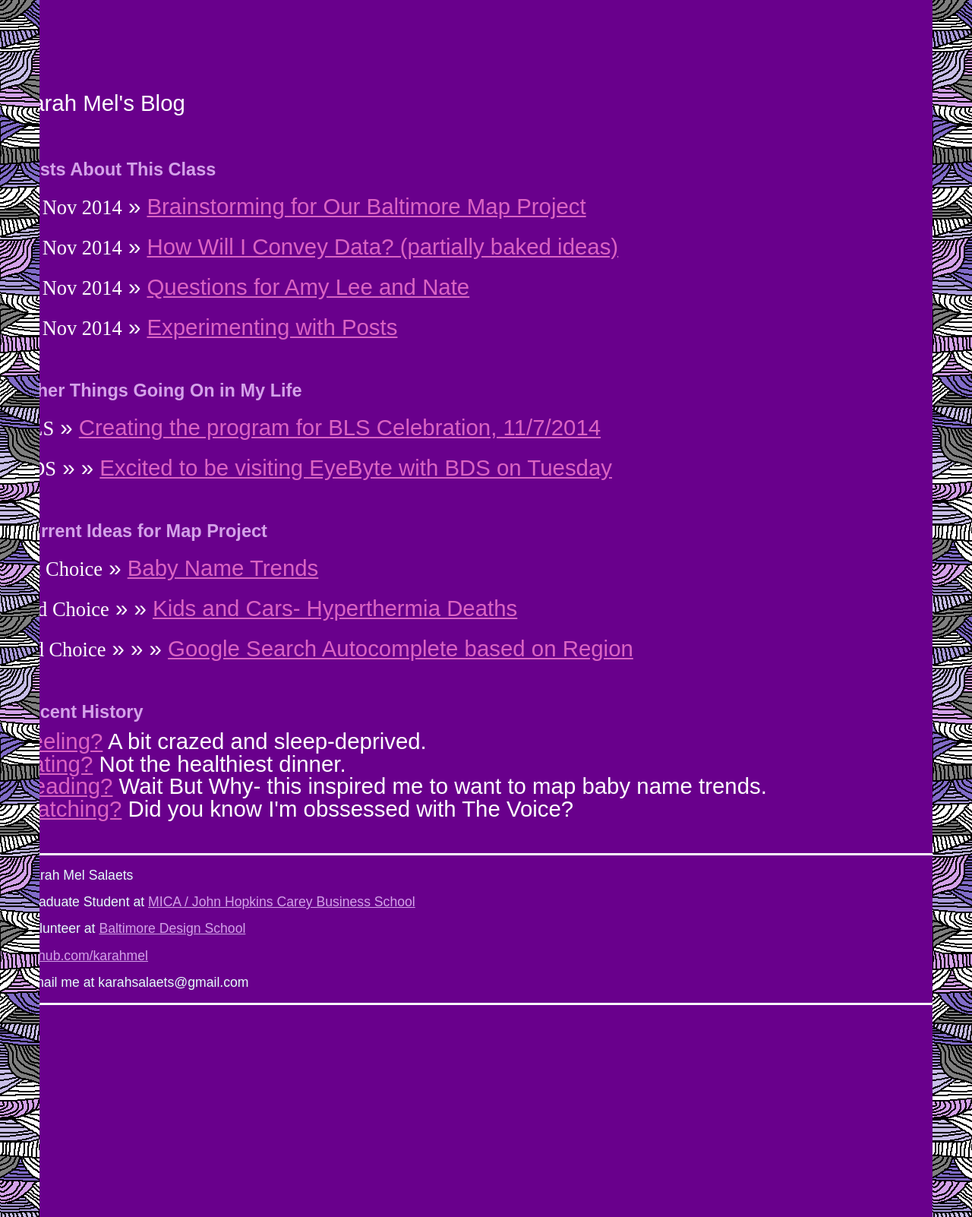
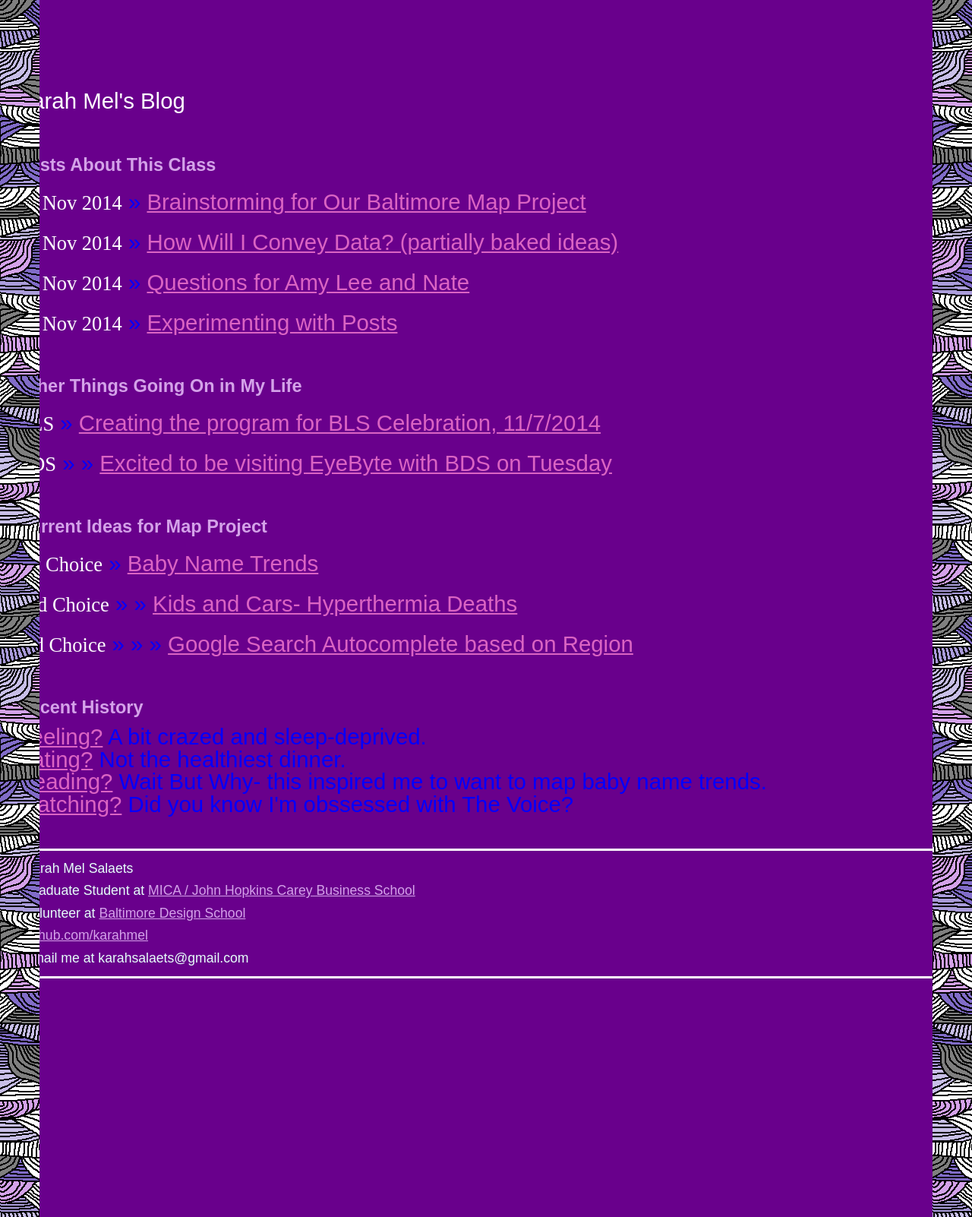
Before and after one commit to Karahmel/Blog, a Jekyll site: the page built from index.html, in a window 1280 px wide. Shown: the whole page at 76% size. Built offline with Jekyll 4.4.1, drawn with Linux system fonts in a browser that asks for light colours; Markdown is read by kramdown in place of the engine named in the settings.

Commit message:
Update screen.css

```diff
--- a/css/screen.css
+++ b/css/screen.css
@@ -86,12 +86,12 @@ ul.posts {
 /*****************************************************************************/
 
 .site {
-  color: white;
+  color: blue;
   font-size: 70%;
   text-align: justify;
   width: 42em;
   margin: 4em auto 2em auto;
-  line-height: 120%;
+  line-height: 100%;
 }
 
 .title {
```
